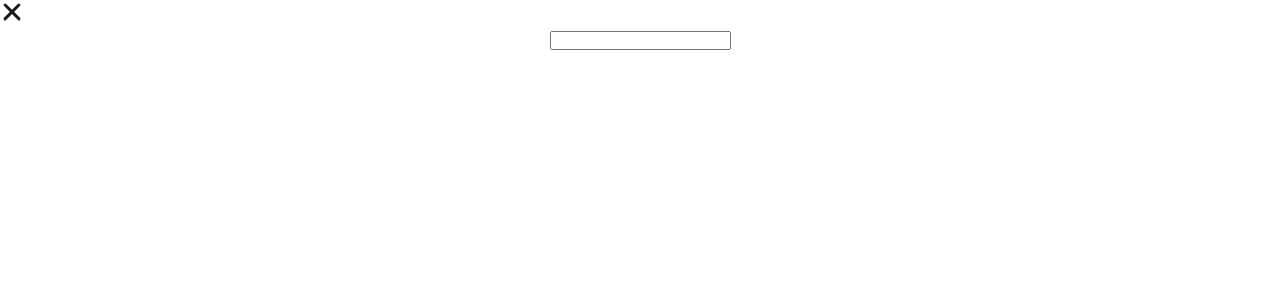
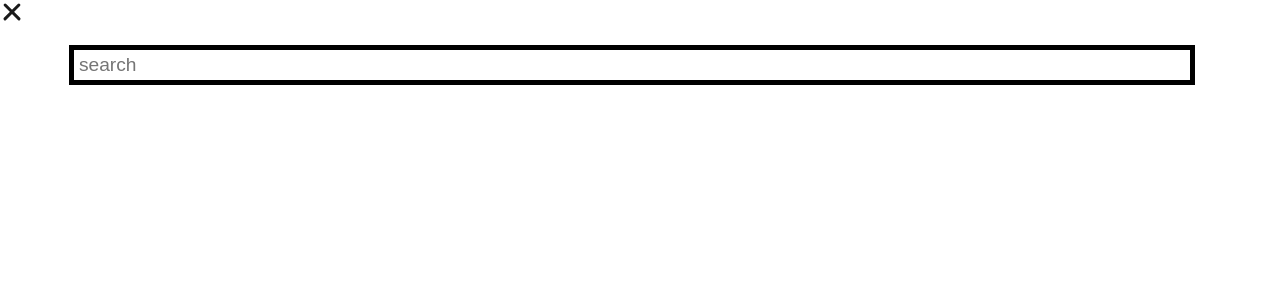
Before and after one commit to TimTimDev/LocalHost, a plain HTML site: page index.html in a window 1280 px wide. Drawn offline with Linux system fonts and the light colour scheme.

Commit message:
made search bar

```diff
--- a/index.html
+++ b/index.html
@@ -78,7 +78,7 @@
 
         <div class="search">
             <label for="search"></label>
-            <input type="text">
+            <input type="text" placeholder=" search ">
         </div>
 
     </div>
--- a/style.css
+++ b/style.css
@@ -113,5 +113,20 @@ body {
 
   .search {
       display: flex;
-      justify-self: center;
-  }
+      justify-content: center;
+  float: center;
+  padding: 6px;
+  border: none;
+  margin-top: 8px;
+  margin-right: 16px;
+  font-size: 17px;
+}
+input {
+    display: flex;
+    width: 90%;
+    height: 40px;
+    border-style: solid;
+    border-color: black;
+    border-width: 5px;
+    font-size: 1.2rem;
+}
```
